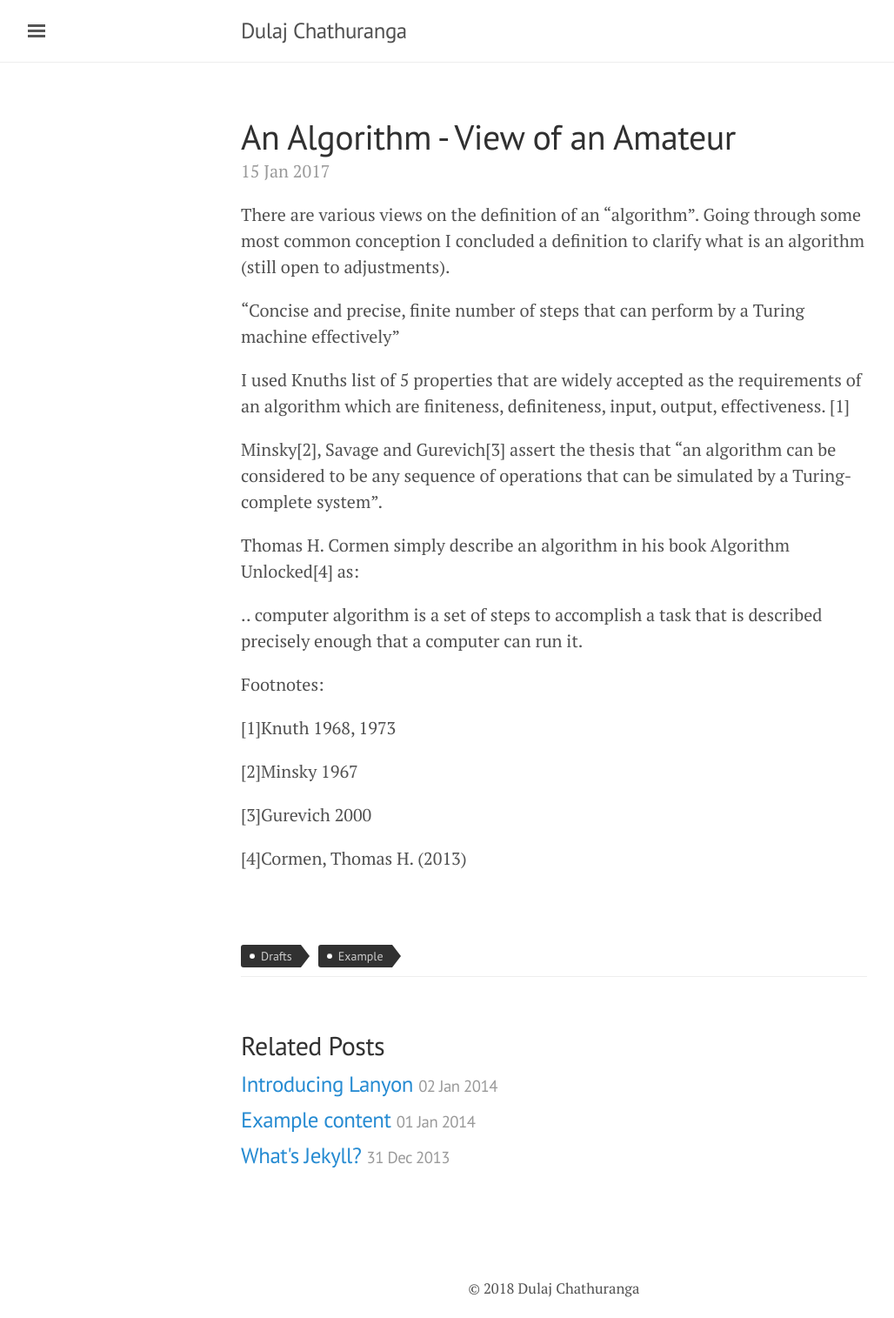
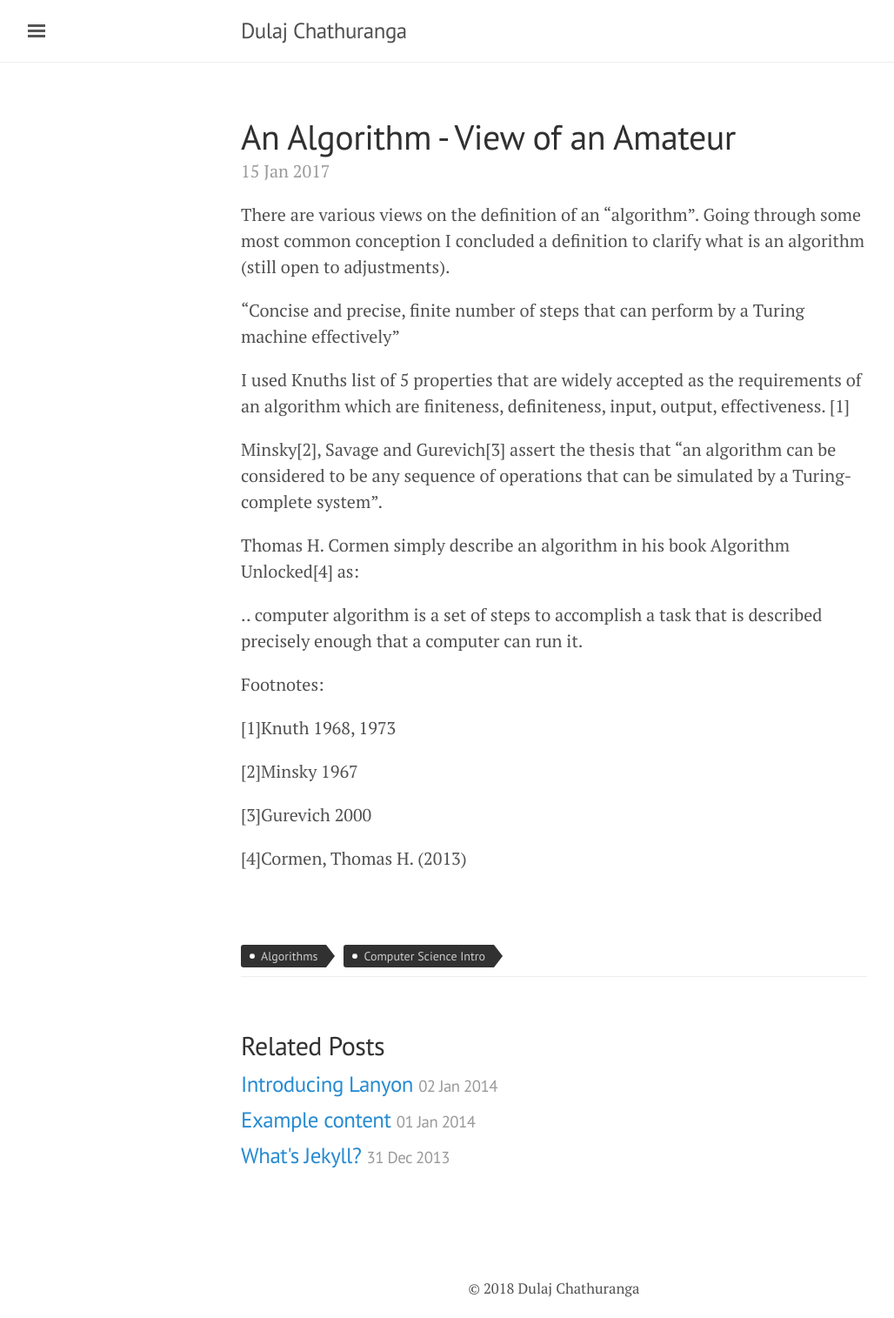
Before and after one commit to DulajChathuranga/dulajchathuranga.github.io, a Jekyll site: the page built from _posts/2017-01-15-an-algorithm-view-of-an-amateur.md, in a window 1280 px wide. Shown: the whole page at 87% size, without its empty margins (3-1031 px from the left). Built offline with Jekyll 4.4.1, drawn with Linux system fonts in a browser that asks for light colours; comment, search, counter and statistics services are not loaded.

Commit message:
Update 2017-01-15-an-algorithm-view-of-an-amateur.md

```diff
--- a/_posts/2017-01-15-an-algorithm-view-of-an-amateur.md
+++ b/_posts/2017-01-15-an-algorithm-view-of-an-amateur.md
@@ -1,7 +1,7 @@
 ---
 layout: post
 title: An Algorithm - View of an Amateur
-tags: [Drafts, Example]
+tags: [Algorithms, Computer Science Intro]
 comments: true
 ---
 
```
